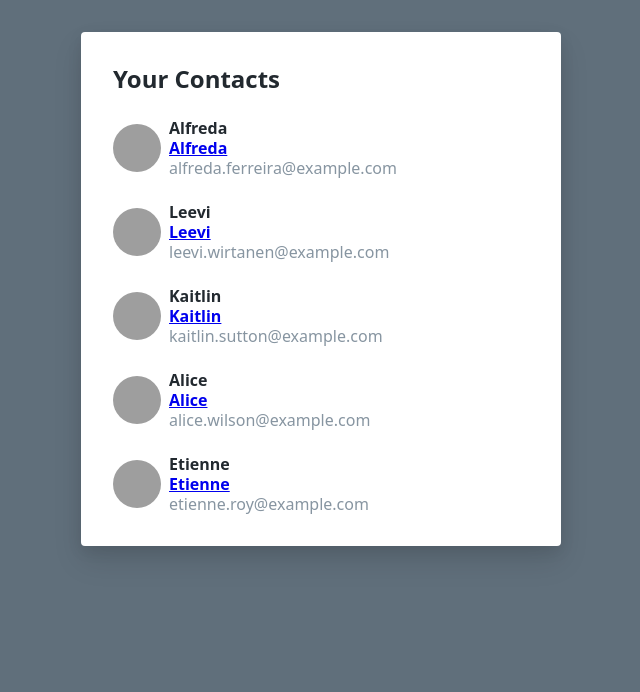
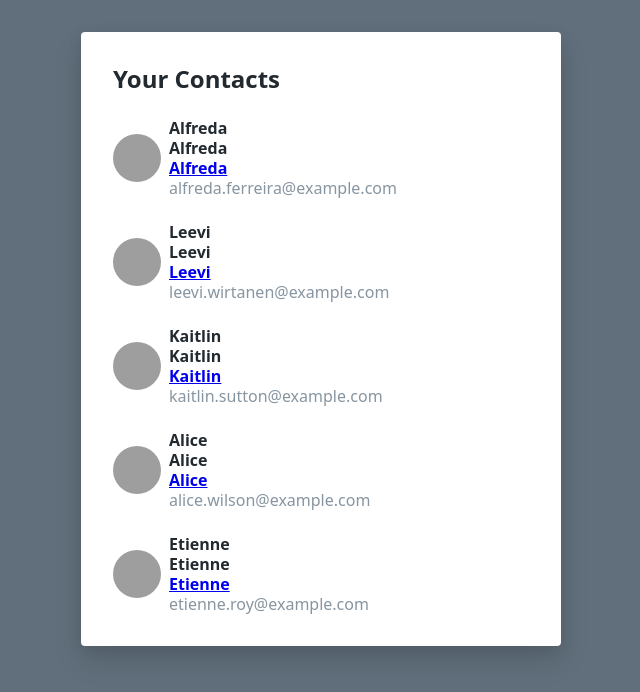
Before and after one commit to aristotele/advanced-vue-component-design, a Vue app: page / in a window 1280 px wide. Shown: the top 692 px of the page, without its empty margins (319-959 px from the left). Built offline with nearby package versions, Linux system fonts and the light colour scheme; grey boxes are pictures that could not be loaded.

Commit message:
Second refactor

```diff
--- a/src/App.vue
+++ b/src/App.vue
@@ -1,9 +1,20 @@
 <template>
   <div class="min-h-screen bg-grey-darker p-8">
     <div class="max-w-sm mx-auto">
-      <!-- here I'm defining the function to be exectuted in child -->
+      <!--
+        The Goal is: use data and variables defined in the child <contact-list> to make something here, in the parent <App>
+
+        Using props: define function to be exectuted in child component;
+        works but cannot manipulate html
+        <contact-list :pseudo-slot="({ ehi }) => ehi.name.first">
+
+        Using scoped Slot: it's the same as using (function) props AND allow html manipulation
+      -->
       <contact-list
-        :pseudo-slot="ObjWrappingSlotProp => ObjWrappingSlotProp.ehi.name.first"
+        :function-prop="ehi => ehi.name.first"
+        :pseudo-slot-scope="
+          ObjWrappingSlotProp => ObjWrappingSlotProp.ehi.name.first
+        "
       >
         <a
           slot-scope="ObjWrappingSlotProp"
--- a/src/assets/js/components/ContactList.vue
+++ b/src/assets/js/components/ContactList.vue
@@ -13,12 +13,28 @@
           alt=""
         />
         <div>
-          <!-- with props -->
+          <!--
+						with function props.
+						passing directly the local object
+						-->
           <div class="font-bold">
-            {{ pseudoSlot({ ehi: contact }) }}
+            {{ functionProp(contact) }}
           </div>
 
-          <!-- with scoped-slot -->
+          <!--
+						with function props emulating scoped-slot.
+						passing the local object as key-value { key: localObject }
+						so the object to use up in the parent is wrapped by an object
+						-->
+          <div class="font-bold">
+            {{ pseudoSlotScope({ ehi: contact }) }}
+          </div>
+
+          <!--
+						with scoped-slot.
+						passing the local object as key-value { key: localObject }
+						so the object to use up in the parent is wrapped by an object
+						-->
           <div class="font-bold">
             <slot :my-slot-prop="contact"></slot>
           </div>
@@ -36,7 +52,7 @@
 export default {
   name: "ContactList",
 
-  props: ["pseudoSlot"],
+  props: ["functionProp", "pseudoSlotScope"],
 
   data() {
     return {
```
